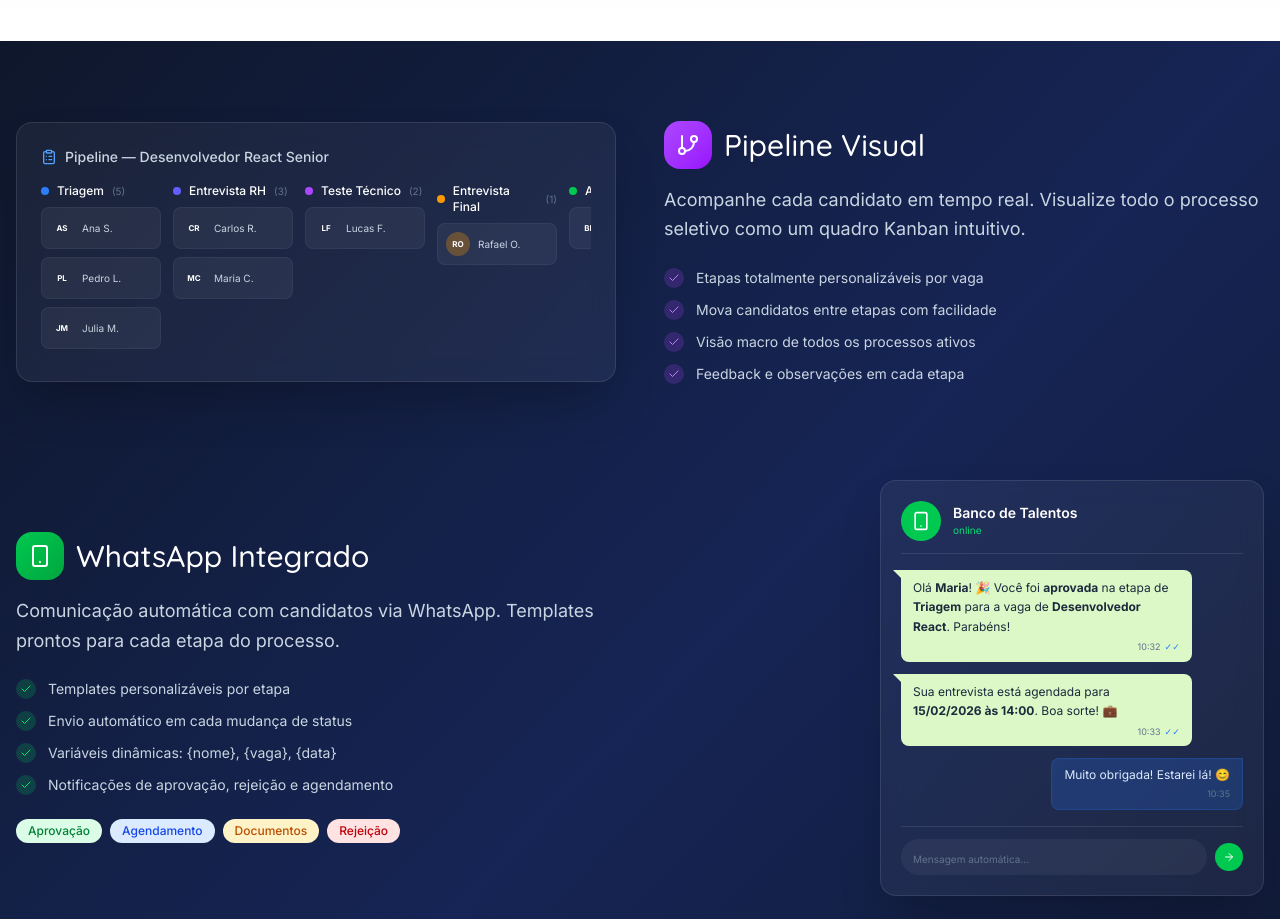
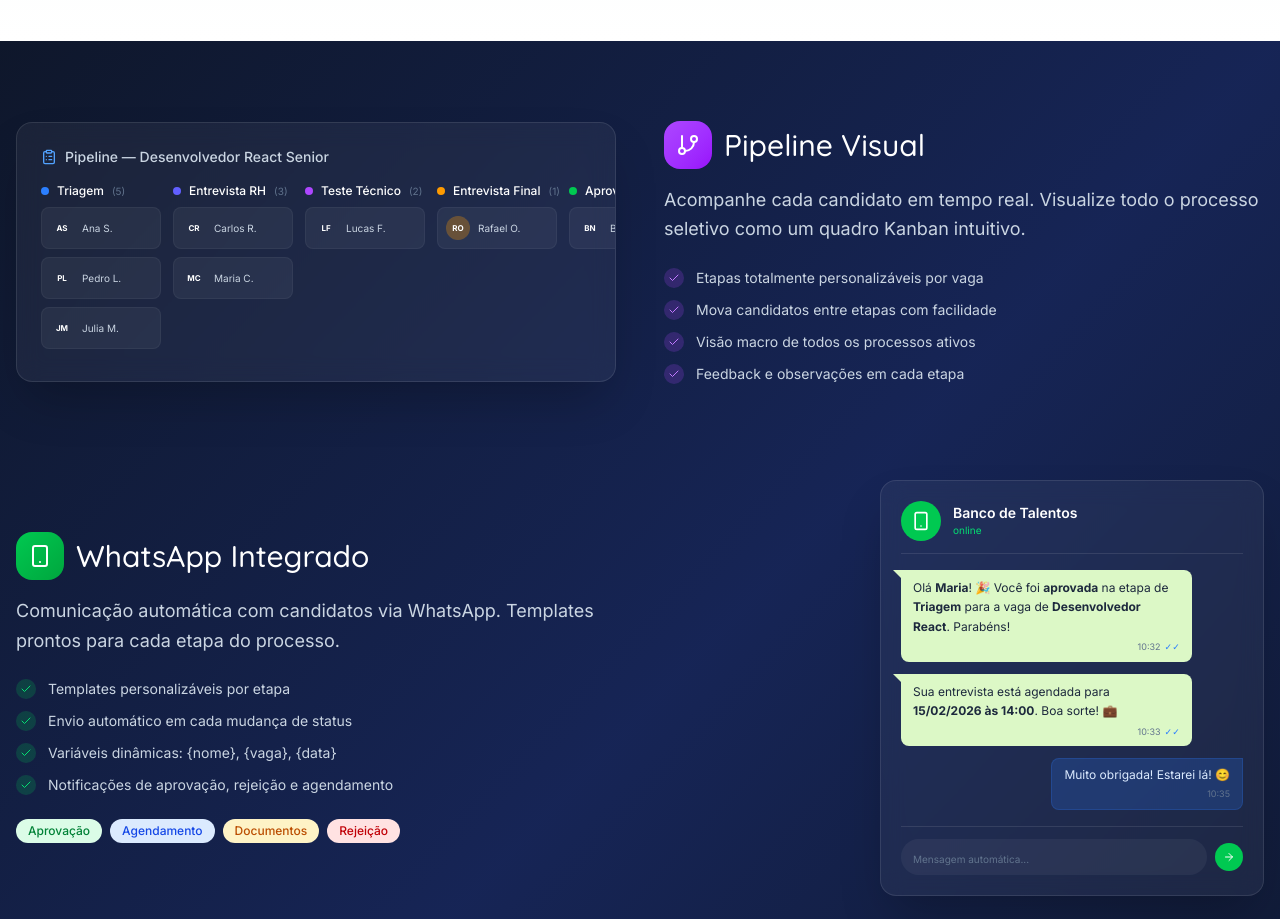
Before and after one commit to TesseratoIntegra/NEWBANCOTALENTOS, a Next.js app in the folder frontend/: page /vagas in a window 1280 px wide. Shown: the part 1280-2199 px from the top of the page. Built offline with nearby package versions, Linux system fonts and the light colour scheme; no server answers; what tailwindcss-animated would draw is missing.

Commit message:
navbtnmobile

```diff
--- a/frontend/components/Hero.tsx
+++ b/frontend/components/Hero.tsx
@@ -321,28 +321,28 @@ export default function Hero() {
                     {/* --- Feature 1: Pipeline Visual --- */}
                     <div className="grid lg:grid-cols-2 gap-12 items-center mb-24">
                         {/* Mockup */}
-                        <ScrollReveal animation="fadeInLeft">
-                            <div className="bg-white/5 backdrop-blur-md border border-white/10 rounded-2xl p-6 shadow-2xl">
+                        <ScrollReveal animation="fadeInLeft" className="px-2 sm:px-0">
+                            <div className="bg-white/5 backdrop-blur-md border border-white/10 rounded-2xl p-6 shadow-2xl overflow-hidden">
                                 <div className="text-slate-300 text-sm font-medium mb-4 flex items-center gap-2">
                                     <ClipboardList className="w-4 h-4 text-blue-400" />
                                     Pipeline — Desenvolvedor React Senior
                                 </div>
-                                <div className="flex gap-3 overflow-x-auto pb-2">
+                                <div className="flex gap-3 pb-2 animate-pipeline-scroll pipeline-fade-mask">
                                     {pipelineColumns.map((col, i) => (
-                                        <div key={i} className="min-w-[120px] flex-1">
+                                        <div key={i} className="min-w-[120px]">
                                             <div className="flex items-center gap-2 mb-2">
-                                                <div className={`w-2 h-2 ${col.color} rounded-full`} />
-                                                <span className="text-white text-xs font-medium">{col.name}</span>
+                                                <div className={`w-2 h-2 ${col.color} rounded-full flex-shrink-0`} />
+                                                <span className="text-white text-xs font-medium whitespace-nowrap">{col.name}</span>
                                                 <span className="text-slate-500 text-[10px]">({col.count})</span>
                                             </div>
                                             <div className="space-y-2">
                                                 {col.candidates.map((name, j) => (
                                                     <div key={j} className="bg-white/5 rounded-lg p-2 border border-white/5">
                                                         <div className="flex items-center gap-2">
-                                                            <div className={`w-6 h-6 ${col.color}/30 rounded-full flex items-center justify-center`}>
+                                                            <div className={`w-6 h-6 ${col.color}/30 rounded-full flex items-center justify-center flex-shrink-0`}>
                                                                 <span className="text-[8px] text-white font-bold">{name.split(' ').map(n=>n[0]).join('')}</span>
                                                             </div>
-                                                            <span className="text-slate-300 text-[10px]">{name}</span>
+                                                            <span className="text-slate-300 text-[10px] whitespace-nowrap">{name}</span>
                                                         </div>
                                                     </div>
                                                 ))}
--- a/frontend/components/LogoutBtn.tsx
+++ b/frontend/components/LogoutBtn.tsx
@@ -23,7 +23,7 @@ export default function LogoutBtn() {
             />
             <button
                 onClick={() => setShowModal(true)}
-                className='ml-7 text-sm text-center justify-center bg-red-500 text-white lg:bg-zinc-200 hover:bg-red-600/90 hover:text-white lg:text-zinc-800 px-4 py-2 rounded-md flex items-center gap-2 transition duration-300 cursor-pointer'
+                className='text-sm text-center justify-center bg-white/5 border border-red-400/20 text-red-400 hover:bg-red-500/10 hover:text-red-300 lg:ml-7 lg:bg-zinc-200 lg:border-transparent lg:text-zinc-800 lg:hover:bg-red-600/90 lg:hover:text-white px-4 py-2.5 rounded-lg lg:rounded-md flex items-center gap-2 transition duration-300 cursor-pointer w-full lg:w-auto'
             >
                 <ArrowLeft className="w-4 h-4" />
                 Sair
--- a/frontend/components/Navbar.tsx
+++ b/frontend/components/Navbar.tsx
@@ -83,7 +83,7 @@ const MobileNavigationLink = memo(({ href, label, icon: Icon, pathname, onClick,
         return (
             <div
                 onClick={onClick}
-                className="animate-fade flex items-center space-x-2 py-2 px-3 rounded-md transition text-zinc-100 hover:text-blue-900 hover:bg-blue-50 cursor-pointer"
+                className="animate-fade flex items-center space-x-2 py-2.5 px-3 rounded-lg transition text-zinc-300 hover:text-zinc-100 hover:bg-white/5 cursor-pointer"
             >
                 <Icon className="w-4 h-4" />
                 <span>{label}</span>
@@ -96,10 +96,10 @@ const MobileNavigationLink = memo(({ href, label, icon: Icon, pathname, onClick,
             key={href}
             href={href}
             onClick={onClick}
-            className={`animate-fade flex items-center space-x-2 py-2 px-3 rounded-md transition ${
+            className={`animate-fade flex items-center space-x-2 py-2.5 px-3 rounded-lg transition ${
                 isActive
-                    ? 'text-blue-950 bg-yellow-300'
-                    : 'text-zinc-100 hover:text-blue-900 hover:bg-blue-50'
+                    ? 'text-yellow-300 bg-white/10 border border-yellow-300/20'
+                    : 'text-zinc-300 hover:text-zinc-100 hover:bg-white/5'
             }`}
         >
             <Icon className="w-4 h-4" />
@@ -354,34 +354,35 @@ function Navbar() {
                         <JobApplicationModalStart show={jobStart} onClose={handleCloseJobStart} />
                     )}
                     */}
-                    <div className="mt-4 pt-4 border-t border-blue-900/20">
+                    <div className="mt-4 pt-4 border-t border-white/10">
                         {isAuthenticated ? (
                             user?.user_type === 'candidate' ? (
-                                <div className="animate-fade flex flex-col space-y-3">
+                                <div className="animate-fade flex flex-col space-y-2">
                                     {notifications.length > 0 && (
                                         <Link
                                             href={notifications[0].link}
                                             onClick={handleMobileMenuClose}
-                                            className="bg-red-500/10 text-red-400 px-4 py-2 rounded-md cursor-pointer text-sm duration-300 flex justify-center place-items-center gap-2 border border-red-500/30"
+                                            className="bg-amber-400/10 text-amber-300 px-4 py-2.5 rounded-lg cursor-pointer text-sm duration-300 flex items-center gap-2 border border-amber-400/15"
                                         >
-                                            <Bell className="w-4 h-4" /> {notifications.length} notificação(ões) pendente(s)
+                                            <Bell className="w-4 h-4" />
+                                            <span>{notifications.length} notificação{notifications.length > 1 ? 'ões' : ''} pendente{notifications.length > 1 ? 's' : ''}</span>
                                         </Link>
                                     )}
                                     <Link
                                         href='/perfil'
                                         onClick={handleMobileMenuClose}
-                                        className="bg-blue-700 text-yellow-400 px-4 py-2 rounded-md cursor-pointer text-sm duration-300 flex justify-center place-items-center gap-2 hover:bg-blue-800"
+                                        className="bg-white/10 border border-white/10 text-zinc-100 px-4 py-2.5 rounded-lg cursor-pointer text-sm duration-300 flex items-center gap-2 hover:bg-white/15"
                                     >
                                         <BsPerson className="w-4 h-4" /> Meu Perfil
                                     </Link>
                                     <LogoutBtn />
                                 </div>
                             ) : user?.user_type === 'recruiter' ? (
-                                <div className="animate-fade flex flex-col space-y-3">
+                                <div className="animate-fade flex flex-col space-y-2">
                                     <Link
                                         href='/admin-panel'
                                         onClick={handleMobileMenuClose}
-                                        className="bg-zinc-900 hover:bg-zinc-800 text-white px-4 py-2 rounded-md cursor-pointer text-sm duration-300 flex justify-center place-items-center gap-2"
+                                        className="bg-white/10 border border-white/10 text-zinc-100 px-4 py-2.5 rounded-lg cursor-pointer text-sm duration-300 flex items-center gap-2 hover:bg-white/15"
                                     >
                                         <BsPerson className="w-4 h-4" /> Admin Panel
                                     </Link>
@@ -392,9 +393,9 @@ function Navbar() {
                             <Link
                                 href="/login"
                                 onClick={handleMobileMenuClose}
-                                className="animate-fade bg-gradient-to-r from-yellow-400 to-yellow-300 hover:opacity-70 text-zinc-900 px-4 py-2 rounded-md transition font-semibold flex justify-center place-items-center gap-2 w-full -mt-5"
+                                className="animate-fade bg-yellow-300/90 hover:bg-yellow-300 text-zinc-900 px-4 py-2.5 rounded-lg transition font-semibold flex justify-center items-center gap-2 w-full"
                             >
-                              <BsPerson className='w-4 h-4'/>  Faça seu Login
+                              <BsPerson className='w-4 h-4'/> Faça seu Login
                             </Link>
                             )}
                     </div>
```
